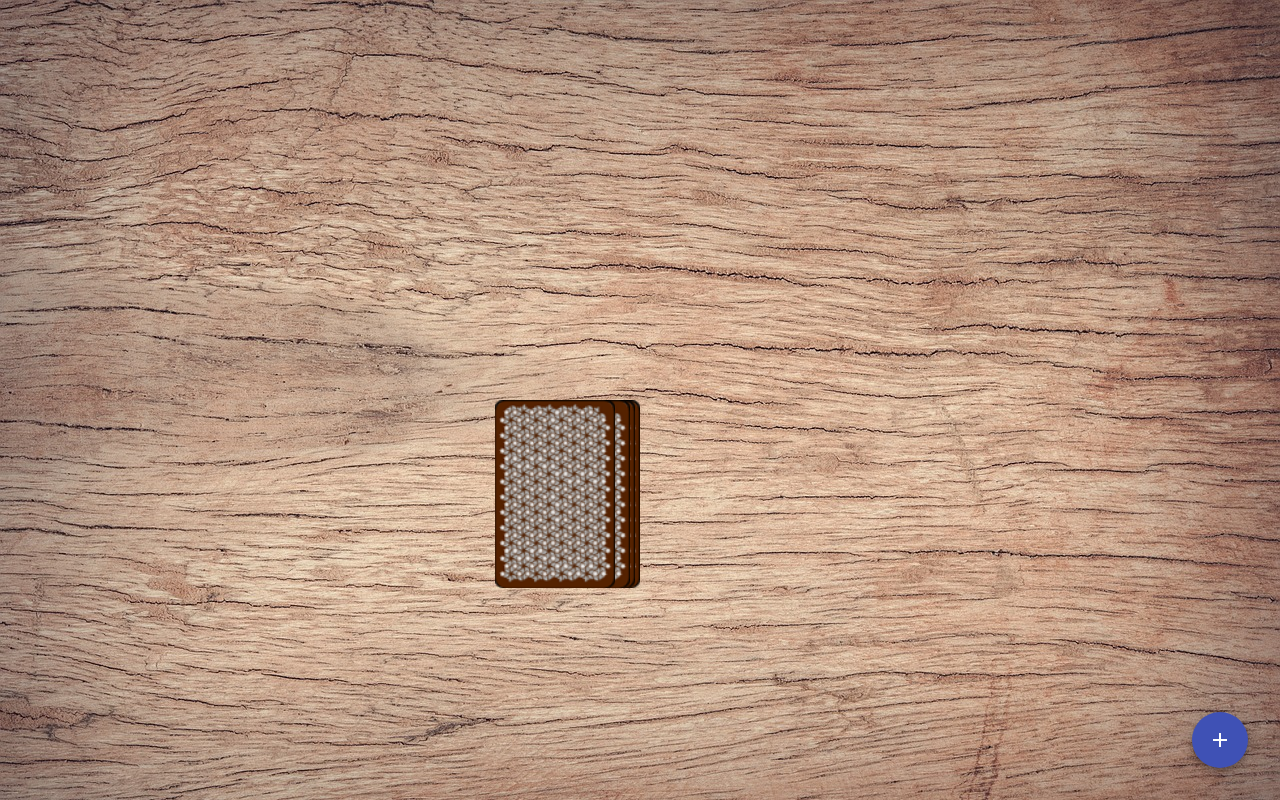
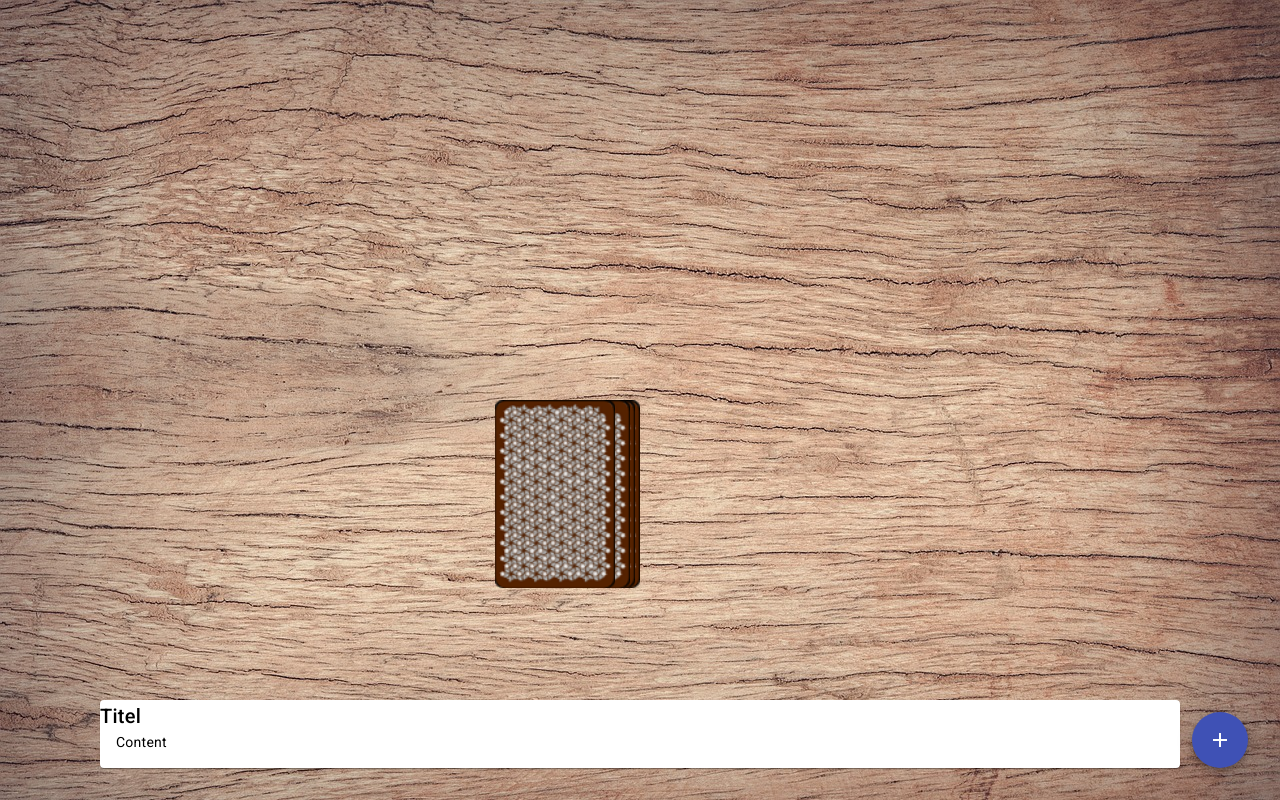
Before and after one commit to ShawnKastner/RingOfFire, an Angular app: page /game in a window 1280 px wide. Built offline with nearby package versions, Linux system fonts and the light colour scheme.

Commit message:
added game info component

```diff
--- /dev/null
+++ b/src/app/game-info/game-info.component.html
@@ -0,0 +1,5 @@
+<mat-card>
+    <mat-card-title>Titel</mat-card-title>
+
+    <mat-card-content>Content</mat-card-content>
+</mat-card>
--- a/src/app/game/game.component.html
+++ b/src/app/game/game.component.html
@@ -20,6 +20,8 @@
     </div>
 </div>
 
+<app-game-info class="pinBottom"></app-game-info>
+
 <button mat-fab color="primary" (click)="openDialog()" class="addBtn">
     <mat-icon>add</mat-icon>
 </button>
--- a/src/app/game/game.component.scss
+++ b/src/app/game/game.component.scss
@@ -53,3 +53,10 @@
     right: 32px;
     bottom: 32px;
 }
+
+.pinBottom {
+    position: absolute;
+    bottom: 32px;
+    left: 100px;
+    right: 100px;
+}
```
Also changed, not shown: src/app/app.module.ts (+6 -2 lines), src/app/game-info/game-info.component.ts (added, +10 -0 lines), src/app/game-info/game-info.component.scss (added), 1 other file (tests, documents, lock files or other folders).
